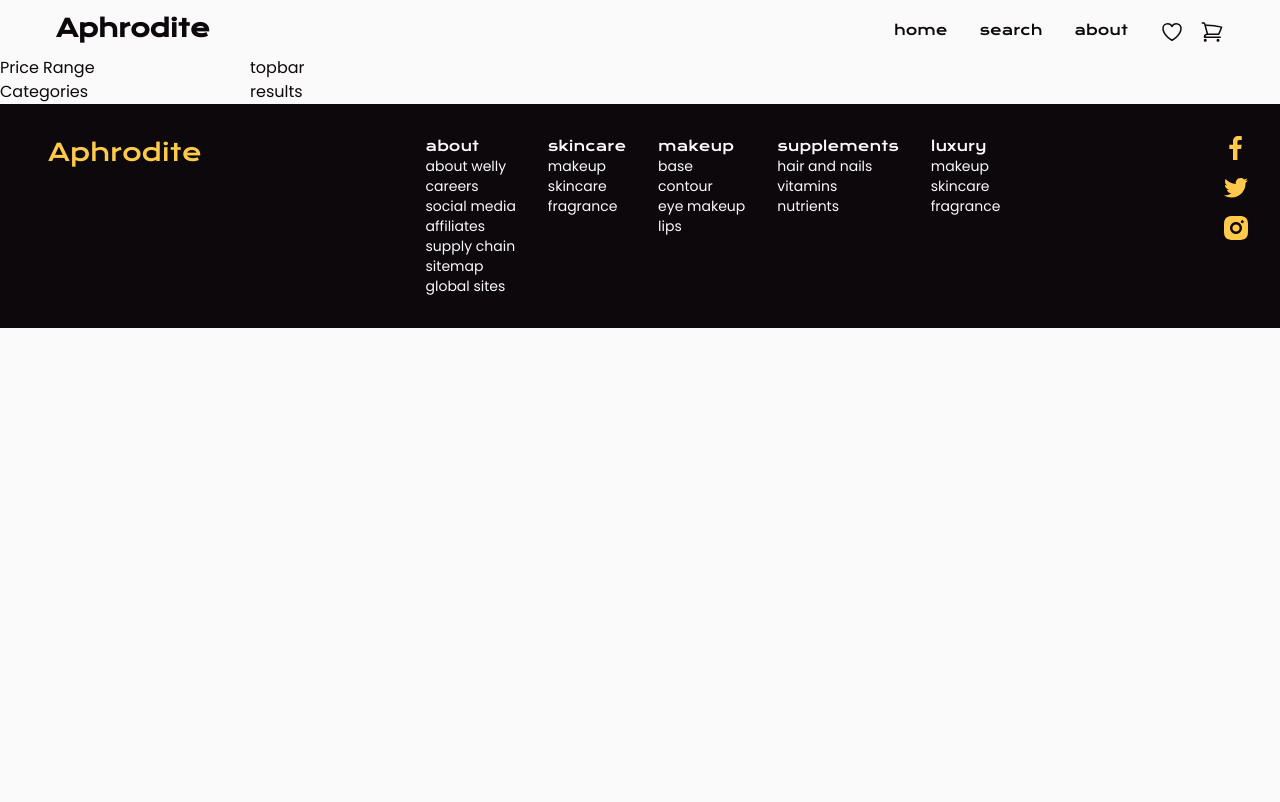
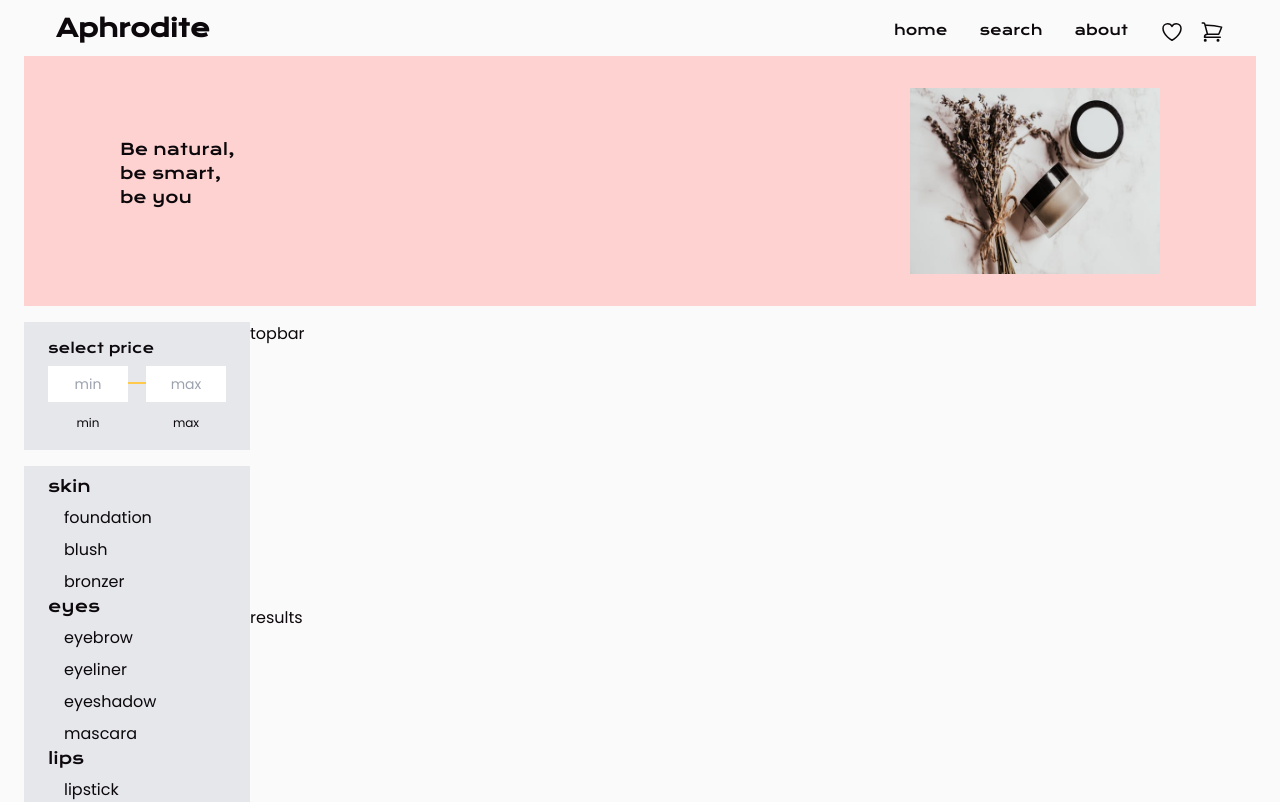
Before and after one commit to Jefferson-Evangelista/ecommerce-fe, a React (Vite) app: page /search in a window 1280 px wide. Shown: the top 802 px of the page. Built offline with nearby package versions, Linux system fonts and the light colour scheme.

Commit message:
Search page
created header banner
Side bar updates

```diff
--- a/src/components/Banner/Banner.jsx
+++ b/src/components/Banner/Banner.jsx
@@ -11,7 +11,7 @@ const Banner = () => {
           Unveil Your Radiance with Every Luxurious Touch
         </h1>
         <p className="mb-4 text-sm">
-          This is project is built with data from a MakeUp API using Axios,
+          This project is built with data from a MakeUp API using Axios,
           Tailwind CSS, ReactJS, PropTypes, React Context API, and React Router.
         </p>
         <p className="mb-4 text-sm">
--- /dev/null
+++ b/src/components/CategoriesBar/CategoriesBar.jsx
@@ -0,0 +1,25 @@
+import React from "react";
+import { CATEGORIES } from "../../constants/categories";
+
+const CategoriesBar = () => {
+  return (
+    <>
+      {CATEGORIES.map((cat) => (
+        <div key={cat.name}>
+          <h4 className="mb-2 cursor-pointer font-krona hover:text-yellow">
+            {cat.name}
+          </h4>
+          <ul className="ml-4 space-y-2">
+            {cat.subCategories.map((subCat) => (
+              <li key={subCat} className="cursor-pointer hover:text-yellow">
+                {subCat}
+              </li>
+            ))}
+          </ul>
+        </div>
+      ))}
+    </>
+  );
+};
+
+export default CategoriesBar;
--- /dev/null
+++ b/src/components/HeaderBanner/HeaderBanner.jsx
@@ -0,0 +1,26 @@
+import React from "react";
+
+import { bannerImg2 } from "../../assets";
+
+const HeaderyBanner = () => {
+  return (
+    <div className="mx-6 mb-4">
+      <div className="bottom-[-100px] flex w-full flex-col-reverse items-center justify-between bg-pink px-24 md:flex-row">
+        <div className=" flex flex-row items-start space-x-4 text-lg md:flex-col md:space-x-0">
+          <h3 className="mb-4 font-krona text-base">
+            Be natural, <br /> be smart, <br /> be you
+          </h3>
+        </div>
+        <div className="ml-4">
+          <img
+            className="h-[250px] w-[250px] py-8"
+            src={bannerImg2}
+            alt="skincare products"
+          />
+        </div>
+      </div>
+    </div>
+  );
+};
+
+export default HeaderyBanner;
--- /dev/null
+++ b/src/components/PriceRange/PriceRange.jsx
@@ -0,0 +1,38 @@
+import React from "react";
+
+const PriceRange = () => {
+  return (
+    <div className="mb-4  bg-gray-200 px-6 py-4">
+      <h4 className="mb-2 font-krona text-sm">select price</h4>
+      <div className="flex justify-between">
+        <div className="text-center ">
+          <input
+            name="min"
+            id="min"
+            type="text"
+            className="mb-2 w-20 p-2 text-center text-sm caret-yellow outline-none focus:ring-2 focus:ring-inset focus:ring-yellow"
+            placeholder="min"
+          />
+          <label htmlFor="min" className="text-xs">
+            min
+          </label>
+        </div>
+        <hr className="mt-4 w-full border border-yellow  " />
+        <div className="text-center ">
+          <input
+            type="text"
+            name="max"
+            id="max"
+            className="mb-2 w-20 p-2 text-center text-sm caret-yellow outline-none focus:ring-2 focus:ring-inset focus:ring-yellow"
+            placeholder="max"
+          />
+          <label htmlFor="max" className="text-xs">
+            max
+          </label>
+        </div>
+      </div>
+    </div>
+  );
+};
+
+export default PriceRange;
--- a/src/components/SideBar/SideBar.jsx
+++ b/src/components/SideBar/SideBar.jsx
@@ -1,11 +1,16 @@
 import React from "react";
+import { PriceRange, CategoriesBar, HeaderBanner } from "../../components";
 
 const SideBar = () => {
   return (
-    <div>
-      <p>Price Range</p>
-      <p>Categories</p>
-    </div>
+    <>
+      <div className="pl-6">
+        <PriceRange />
+        <div className="mb-4 bg-gray-200 px-6 py-2">
+          <CategoriesBar />
+        </div>
+      </div>
+    </>
   );
 };
 
--- /dev/null
+++ b/src/constants/categories.js
@@ -0,0 +1,19 @@
+export const CATEGORIES = [
+    {
+        name: 'skin',
+        subCategories: ['foundation', 'blush', 'bronzer'],
+    },
+    {
+        name: 'eyes',
+        subCategories: ['eyebrow', 'eyeliner', 'eyeshadow', 'mascara'],
+    },
+    {
+        name: 'lips',
+        subCategories: ['lipstick', 'lip liner'],
+    },
+    {
+        name: 'nail polish',
+        subCategories: [],
+    },
+
+]
--- a/src/pages/Search.jsx
+++ b/src/pages/Search.jsx
@@ -1,8 +1,10 @@
 import React from "react";
-import { SideBar } from "../components";
+import { HeaderBanner, SideBar } from "../components";
 
 const Search = () => {
   return (
+    <>
+      <HeaderBanner />
       <div className="search">
         <div className="sidebar">
           <SideBar />
@@ -10,6 +12,7 @@ const Search = () => {
         <div className="topbar">topbar</div>
         <div className="results">results</div>
       </div>
+    </>
   );
 };
 
```
Also changed, not shown: src/components/index.js (+7 -0 lines), src/index.css (line endings or trailing spaces). Lines whose indentation alone changed are shown as unchanged.
